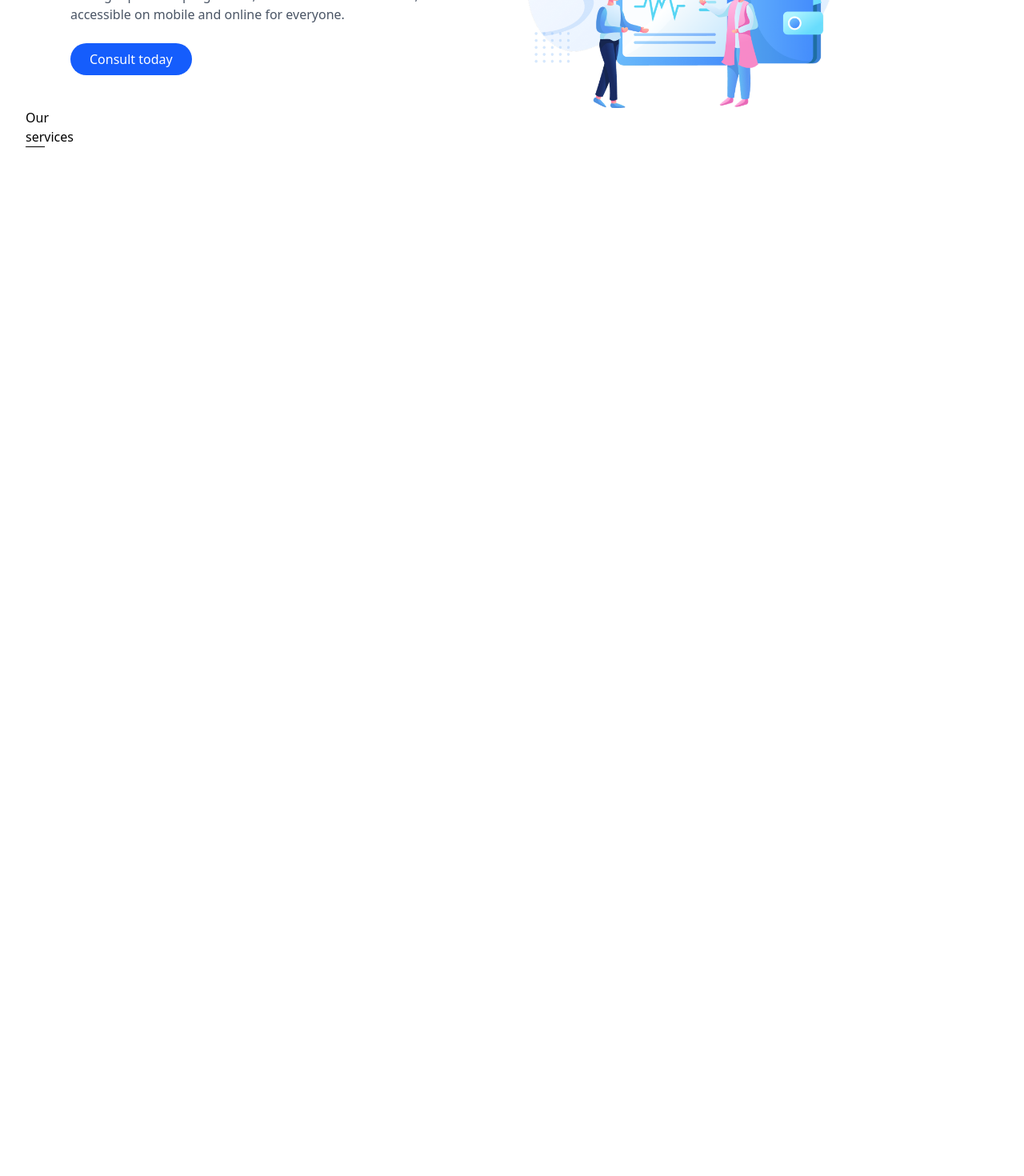
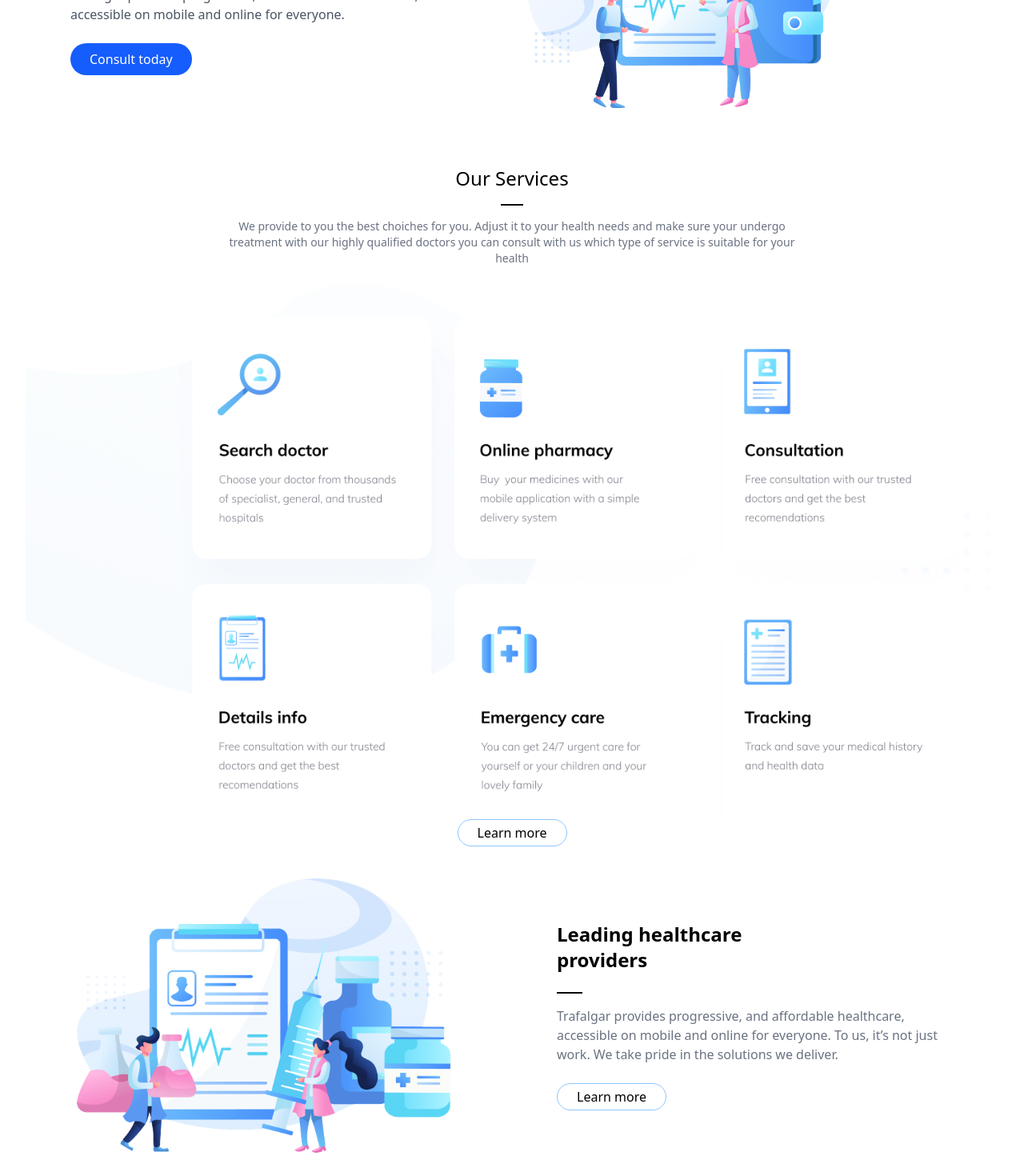
Before and after one commit to AmosGloria/trafalgar, a React (Vite) app: page / in a window 1280 px wide. Shown: the part 320-1790 px from the top of the page at 80% size. Before the commit the page ends 800 px from the top, so only its background shows below. Built offline with nearby package versions, Linux system fonts and the light colour scheme.

Commit message:
Feat: Added healthcare directory and features

```diff
--- a/src/App.jsx
+++ b/src/App.jsx
@@ -1,6 +1,7 @@
 import './App.css'
 import Header from './components/header/header';
 import OurServices from './components/header/ourServices/ourServices';
+import Healthcare from './components/leadingHealthcareProviders/healthcare';
 
 
 function App() {
@@ -11,6 +12,7 @@ function App() {
       <div>
        <Header/>
        <OurServices/>
+       <Healthcare/>
       </div>
   )
 }
--- a/src/components/header/ourServices/ourServices.jsx
+++ b/src/components/header/ourServices/ourServices.jsx
@@ -3,7 +3,15 @@ import React from 'react'
 function OurServices() {
   return (
     <div>
-      <h1 className="border-b border-black-300 w-6">Our services</h1>
+      <h1 className='font-bolder text-2xl mt-18'>Our Services</h1>
+      <div className='border border-black-1 w-7  mx-auto my-4'></div>
+      <p className='text-gray-500 text-sm px-60'>We provide to you the best choiches for you. Adjust it to your health needs and make sure your undergo treatment with our highly qualified doctors you can consult with us which type of service is suitable for your health</p>
+        <div>
+            <img src='./our_services.png'></img>
+        </div>
+        <div>
+          <button className='border border-blue-300 px-6 py-1 rounded-full'>Learn more</button>
+        </div>
     </div>
   )
 }
--- /dev/null
+++ b/src/components/leadingHealthcareProviders/healthcare.jsx
@@ -0,0 +1,32 @@
+import React from 'react';
+
+function Healthcare() {
+  return (
+    <div className="flex flex-col md:flex-row items-center justify-center gap-28 px-6 md:px-16 py-10">
+      {/* Left Side - Image */}
+      <div className="w-full md:w-1/2">
+        <img
+          src="./leading_healthcare_providers.png"
+          alt="Healthcare"
+          className="w-full h-auto"
+        />
+      </div>
+
+      {/* Right Side - Text */}
+      <div className="w-full md:w-1/2 text-left">
+        <h1 className="text-2xl font-bold mb-2">Leading healthcare
+            <span className='block'>providers</span></h1>
+        <div className="border border-black w-8 mb-4 mt-6"></div>
+        <p className="mb-6 text-gray-500">
+          Trafalgar provides progressive, and affordable healthcare, accessible on mobile and online for everyone. To us, it’s not just work. We take pride
+          in the solutions we deliver.
+        </p>
+        <button className=" border border-blue-300 px-6 py-1 rounded-full">
+          Learn more
+        </button>
+      </div>
+    </div>
+  );
+}
+
+export default Healthcare;
```
Also changed, not shown: public/leading_healthcare_providers.png (added), public/our_services.png (added).
